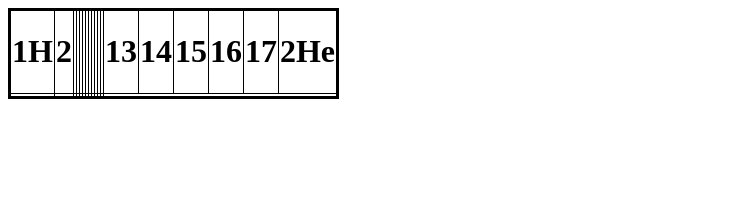
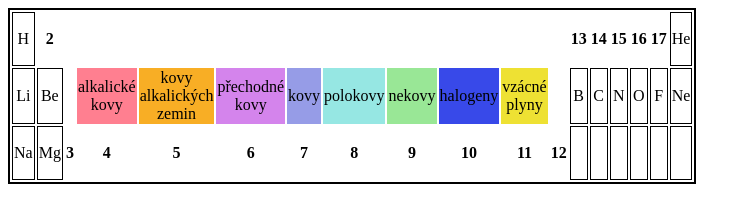
Before and after one commit to AndriiPalyvoda08/Periodick-tabulka-prvk-Palyvoda, a plain HTML site: page index.html in a window 1280 px wide. Shown: the whole page, without its empty margins (0-751 px from the left). Drawn offline with Linux system fonts and the light colour scheme.

Commit message:
Add files via upload

```diff
--- a/index.html
+++ b/index.html
@@ -9,64 +9,57 @@
 <body>
     <table>
         <tr>
-            <th>
-                <h1>
-                    1H
-                </h1>
-            </th>
-            <th>
-                <h1>
-                    2
-                </h1>
-            </th>
-            <td></td>
-            <td></td>
-            <td></td>
-            <td></td>
-            <td></td>
-            <td></td>
-            <td></td>
-            <td></td>
-            <td></td>
-            <td></td>
-            <th>
-                <h1>
-                    13
-                </h1>
-            </th>
-            <th>
-                <h1>
-                    14
-                </h1>
-            </th>
-            <th>
-                <h1>
-                    15
-                </h1>
-            </th>
-            <th>
-                <h1>
-                    16
-                </h1>
-            </th>
-            <th>
-                <h1>
-                    17
-                </h1>
-            </th>
-            <th>
-                <h1>
-                    2He
-                </h1>
-            </th>
+            <td>H</td>
+            <th>2</th>
+            <th class="gorn"></th>
+            <th class="gorn"></th>
+            <th class="gorn"></th>
+            <th class="gorn"></th>
+            <th class="gorn"></th>
+            <th class="gorn"></th>
+            <th class="gorn"></th>
+            <th class="gorn"></th>
+            <th class="gorn"></th>
+            <th class="gorn"></th>
+            <th>13</th>
+            <th>14</th>
+            <th>15</th>
+            <th>16</th>
+            <th>17</th>
+            <td>He</td>
         </tr>
         <tr>
-            <th></th>
-            <th></th>
-            <td></td>
-            <td></td>
-            <td></td>
-            <td></td>
+            <td>Li</td>
+            <td>Be</td>
+            <th class="gorn"></th>
+            <td class="alka">alkalické<br>kovy</td>
+            <td class="zemi">kovy <br> alkalických <br>zemin</td>
+            <td class="pře">přechodné <br> kovy</td>
+            <td class="kov">kovy</td>
+            <td class="pol">polokovy</td>
+            <td class="nekov">nekovy</td>
+            <td class="halo">halogeny</td>
+            <td class="plyn">vzácné <br> plyny</td>
+            <th class="gorn"></th>
+            <td>B</td>
+            <td>C</td>
+            <td>N</td>
+            <td>O</td>
+            <td>F</td>
+            <td>Ne</td>
+        <tr>
+            <td>Na</td>
+            <td>Mg</td>
+            <th>3</th>
+            <th>4</th>
+            <th>5</th>
+            <th>6</th>
+            <th>7</th>
+            <th>8</th>
+            <th>9</th>
+            <th>10</th>
+            <th>11</th>
+            <th>12</th>
             <td></td>
             <td></td>
             <td></td>
@@ -74,6 +67,7 @@
             <td></td>
             <td></td>
         </tr>
+        </tr>
     </table>
 </body>
 </html>
--- a/style.css
+++ b/style.css
@@ -1,7 +1,57 @@
 table{
-    border: 3px solid black;
-    border-collapse: collapse;
+    border: 2px solid black;
+    text-align: center;
+    width: 100px;
+    height: 50px;
 }
-th, td{
+tr, td{
     border: 1px solid black;
+    width: 100px;
+    height: 50px;
 }
+th{
+    border: 0px;
+    width: 100px;
+    height: 50px;
+}
+.gorn{
+    visibility: hidden;
+}
+.alka{
+    background-color: rgb(255, 127, 144);
+    border: 0px;
+
+}
+.zemi{
+    background-color: rgb(248, 174, 37);
+    border: 0px;
+
+}
+.pře{
+    background-color: rgb(212, 132, 236);
+    border: 0px;
+
+}
+.kov{
+    background-color: rgb(150, 156, 231);
+    border: 0px;
+
+}
+.pol{
+    background-color: rgb(150, 231, 227);
+    border: 0px;
+
+}
+.nekov{
+    background-color: rgb(153, 231, 150);
+    border: 0px;
+
+}
+.halo{
+    background-color: rgb(56, 73, 233);
+    border: 0px;
+}
+.plyn{
+    background-color: rgb(238, 225, 51);
+    border: 0px;
+}
```
